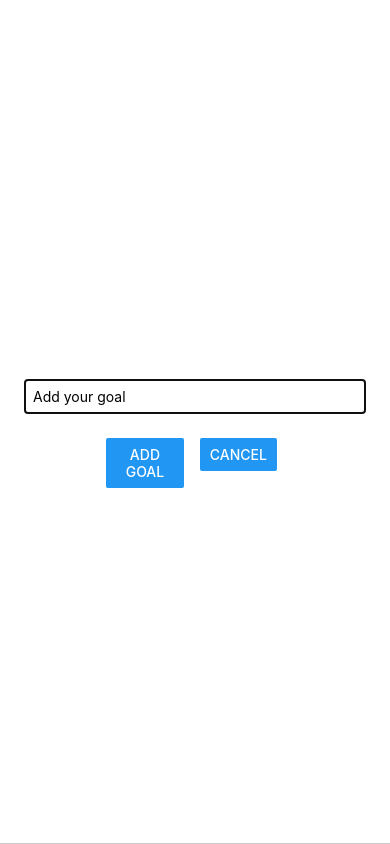
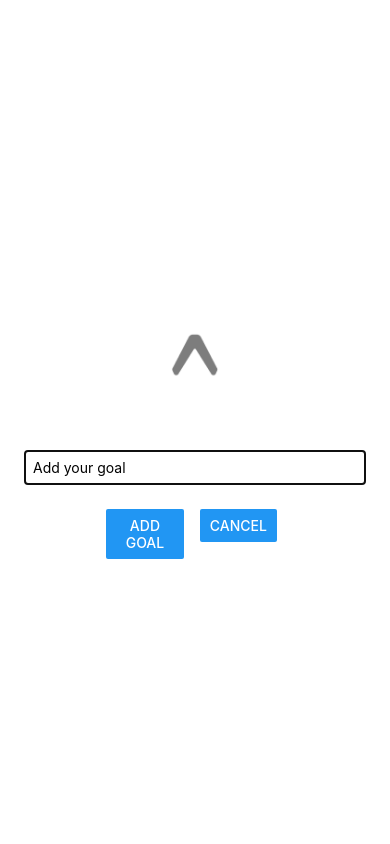
Before and after one commit to Sinashaygan/RNCOURSE, a React Native app: screen / in a window 390 px wide. Both pictures are taken after a click on the button "ADD NEW GOAL". Built offline with nearby package versions, Linux system fonts and the light colour scheme.

Commit message:
feat: add the image

```diff
--- a/components/GoalsInput.js
+++ b/components/GoalsInput.js
@@ -1,4 +1,5 @@
 import { useState } from "react";
+import { Image } from "react-native";
 import { Modal } from "react-native";
 import { Button, StyleSheet, TextInput, View } from "react-native";
 
@@ -17,6 +18,10 @@ export default function GoalsInput({ onAddGoal, visible, onCancel }) {
   return (
     <Modal visible={visible} animationType="slide">
       <View style={styles.inputContainer}>
+        <Image
+          source={require("../assets/android-icon-monochrome.png")}
+          style={styles.image}
+        />
         <TextInput
           style={styles.textInput}
           placeholder="Add your goal"
@@ -43,8 +48,8 @@ const styles = StyleSheet.create({
     justifyContent: "center",
     alignItems: "center",
     padding: 24,
-    borderBottomWidth: 1,
     borderColor: "#cccccc",
+    // backgroundColor:"#311b6b"
   },
 
   textInput: {
@@ -52,15 +57,21 @@ const styles = StyleSheet.create({
     borderColor: "#cccccc",
     width: "100%",
     padding: 8,
-    margin:24,
+    margin: 24,
   },
 
-  buttonContainer:{
-    flexDirection:"row"
+  buttonContainer: {
+    flexDirection: "row",
   },
 
-  button:{
-    width:'40%',
-    marginHorizontal:8
-  }
+  button: {
+    width: "40%",
+    marginHorizontal: 8,
+  },
+
+  image: {
+    width: 100,
+    height: 100,
+    margin: 20,
+  },
 });
```
